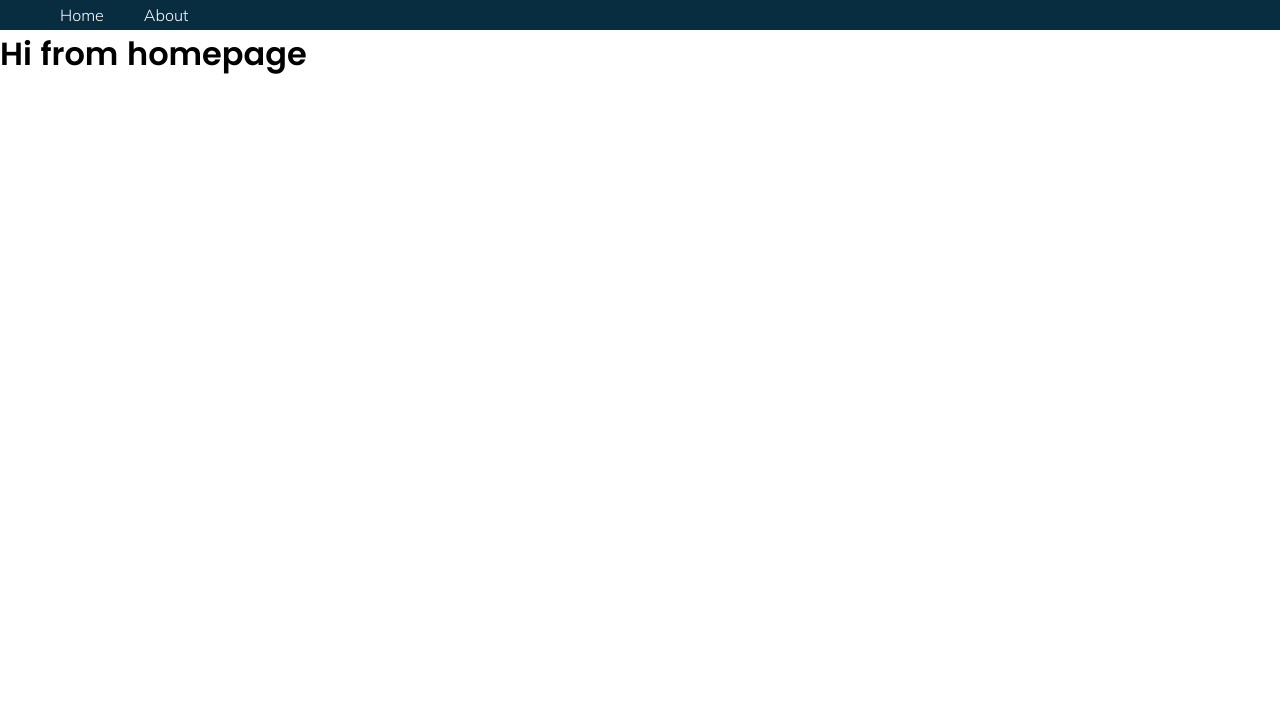
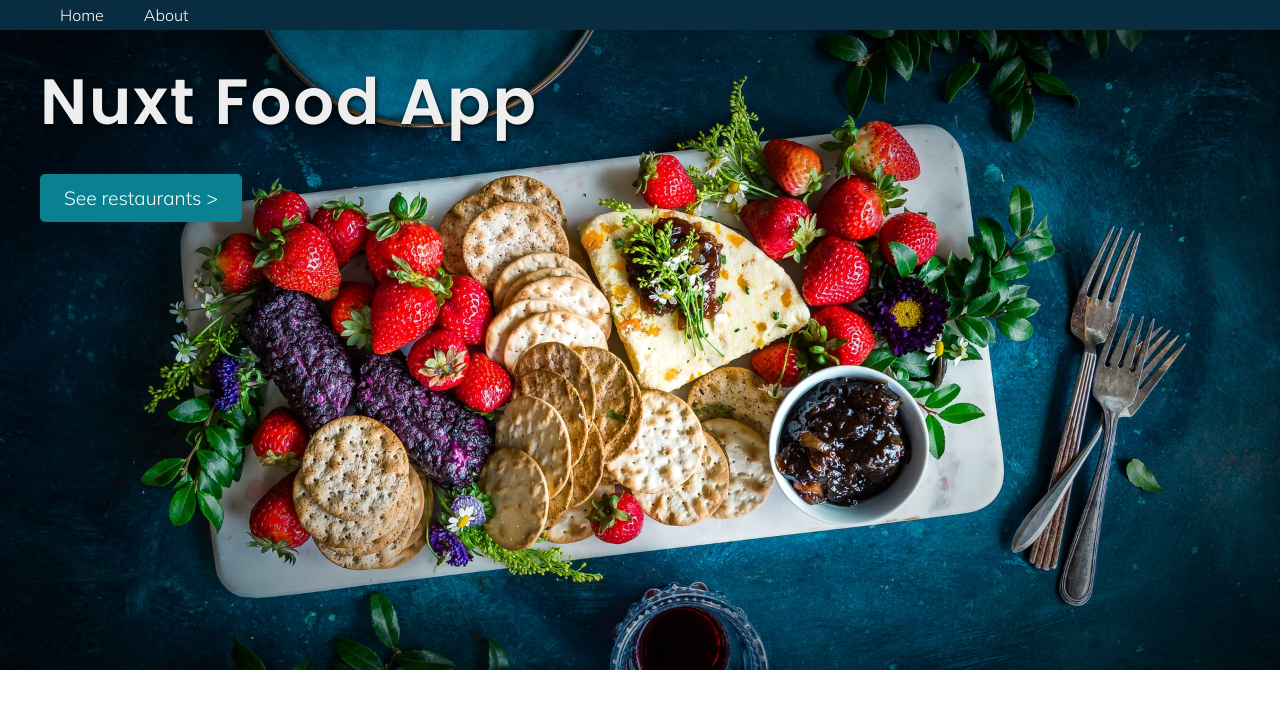
Before and after one commit to railsstudent/frontendmaster-nuxtfoodapp, a Nuxt app: page / in a window 1280 px wide. Shown: the top 708 px of the page. Built offline with nearby package versions, Linux system fonts and the light colour scheme.

Commit message:
add masthead in index page
Signed-off-by: Connie Leung <cleung334@gmail.com>

```diff
--- /dev/null
+++ b/components/AppHead.vue
@@ -0,0 +1,35 @@
+<template>
+  <section class="masthead" role="img" aria-label="Image Description">
+    <h1>Nuxt Food App</h1>
+    <button>See restaurants ></button>
+  </section>
+</template>
+
+<script>
+export default {}
+</script>
+
+<style lang="scss" scoped>
+  .masthead {
+    width: 100%;
+    height: 80vh; /* if you don't want it to take up the full screen, reduce this number */
+    padding: 40px;
+    overflow: hidden;
+    background-size: cover !important;
+    background: radial-gradient(ellipse at center, rgba(0,0,0,0) 0%,
+      rgba(0,0,0,0) 37%,
+      rgba(0,0,0,0.65) 100%),
+      url(~assets/headerimg.jpg) no-repeat center center scroll;
+  }
+
+  h1 {
+    font-style: normal;
+    font-weight: bold;
+    color: #eee;
+    font-size: 8vmin;
+    letter-spacing: 0.03em;
+    line-height: 1;
+    text-shadow: 1px 2px 4px rgba(0, 0, 0, 0.8);
+    margin-bottom: 40px;
+  }
+</style>
--- a/pages/index.vue
+++ b/pages/index.vue
@@ -1,11 +1,17 @@
 <template>
   <main class="container">
-    <h1>Hi from homepage</h1>
+    <AppHeader />
   </main>
 </template>
 
 <script>
-export default {}
+import AppHeader from '@/components/AppHead';
+
+export default {
+  components: {
+    AppHeader
+  }
+}
 </script>
 
 <style></style>
```
